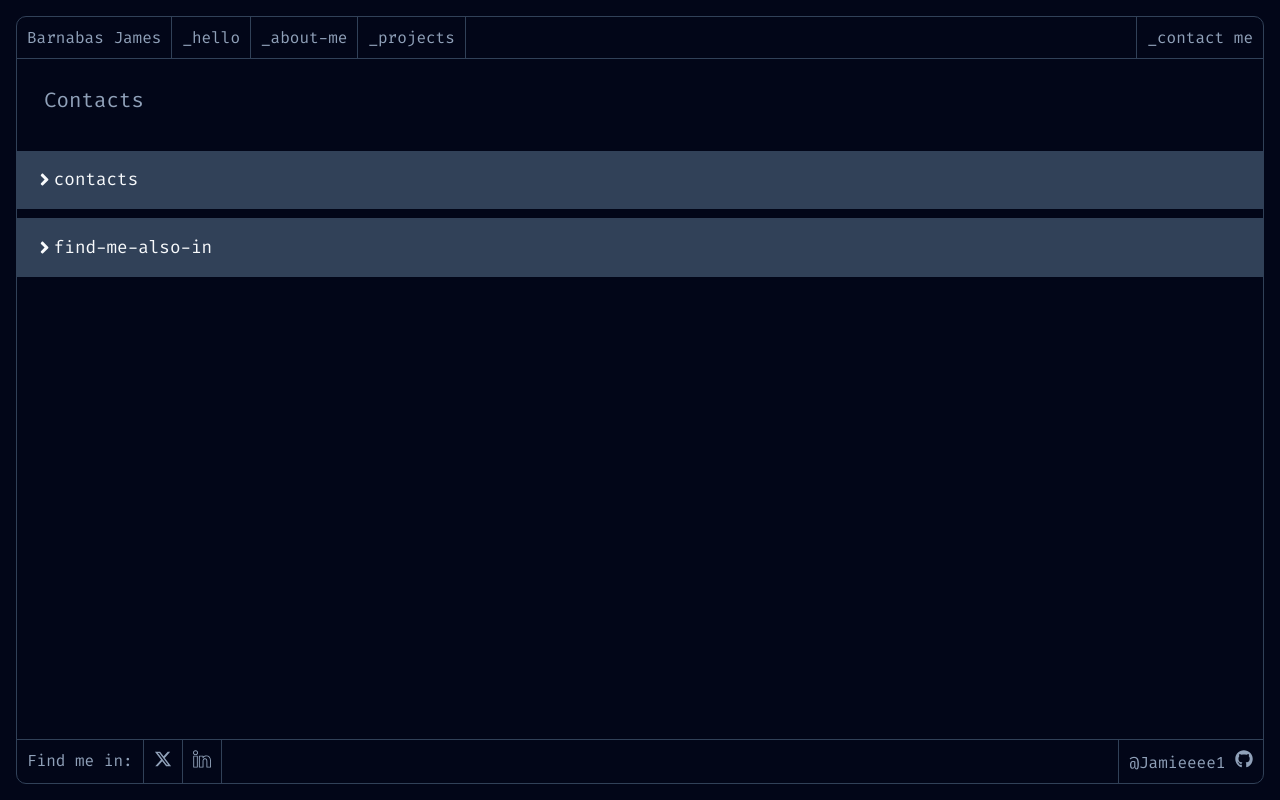
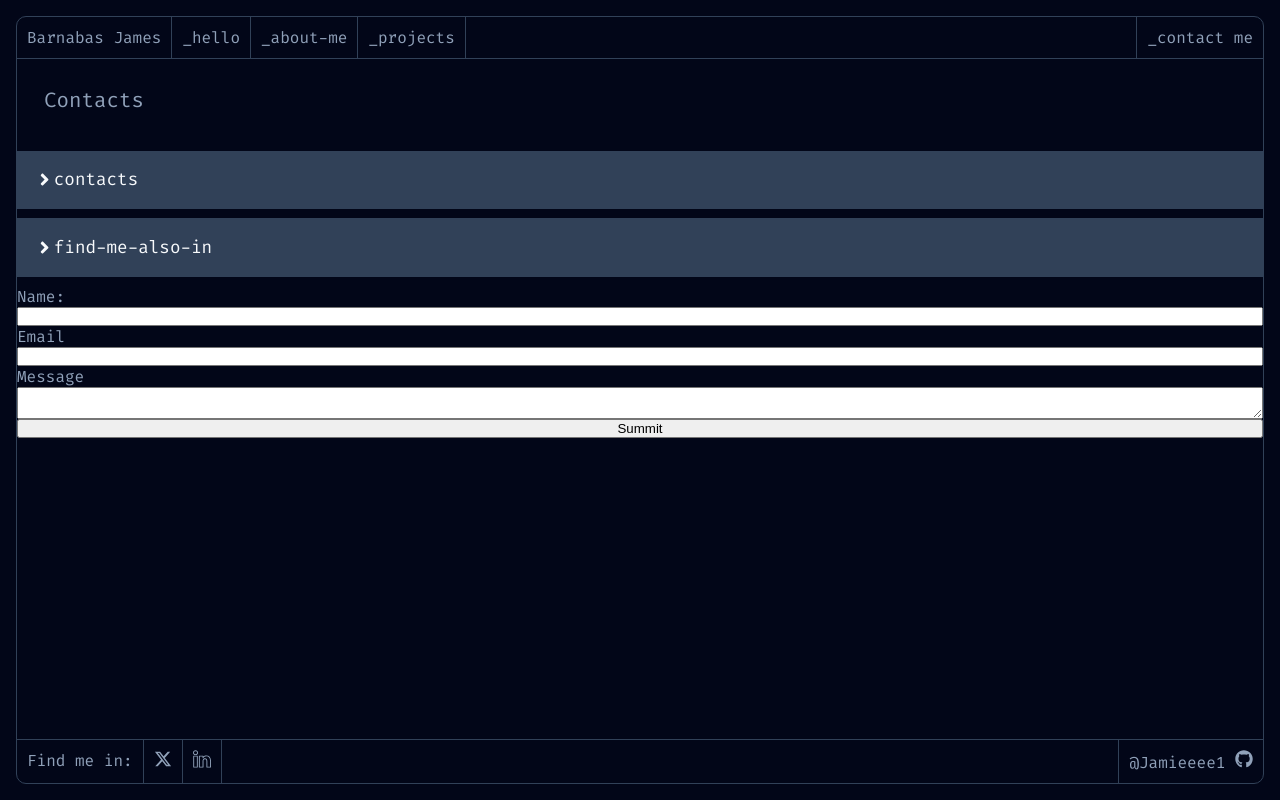
Before and after one commit to Jamieeee1/my-site, a React (Vite) app: page /contactme in a window 1280 px wide. Built offline with nearby package versions, Linux system fonts and the light colour scheme.

Commit message:
Test the form

```diff
--- a/src/index.scss
+++ b/src/index.scss
@@ -257,6 +257,11 @@ a {
   gap: 0.6em;
 }
 
+#contact-form {
+  display: flex;
+  flex-direction: column;
+}
+
 // .about-nav {
 //   display: flex;
 //   flex-direction: column;
--- a/src/pages/Contactme.jsx
+++ b/src/pages/Contactme.jsx
@@ -97,6 +97,20 @@ const Contactme = () => {
           </div>
         )}
       </div>
+
+      <form
+        action="https://formspree.io/f/xkgvvppj"
+        id="contact-form"
+        method="post"
+      >
+        <label htmlFor="name">Name:</label>
+        <input type="text" name="name" />
+        <label htmlFor="email">Email</label>
+        <input type="text" name="email" />
+        <label htmlFor="message">Message</label>
+        <textarea name="message" id=""></textarea>
+        <button onClick={() => e.preventDefault()}>Summit</button>
+      </form>
     </div>
   );
 };
```
